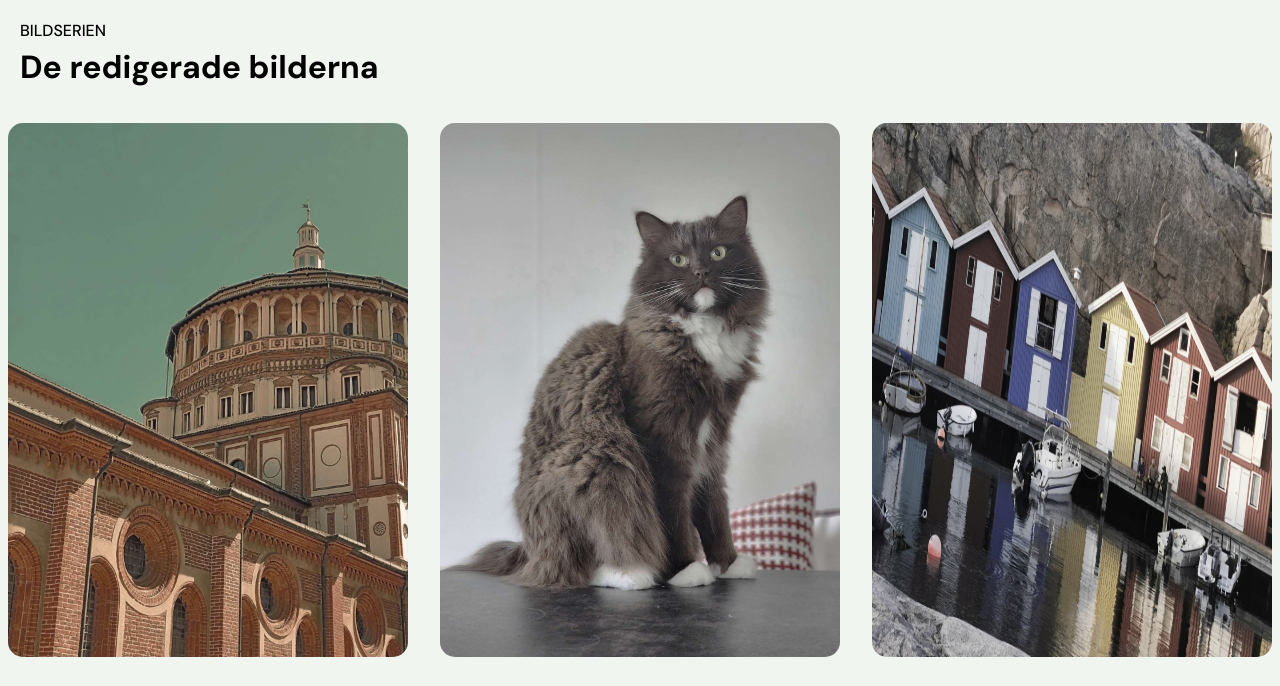
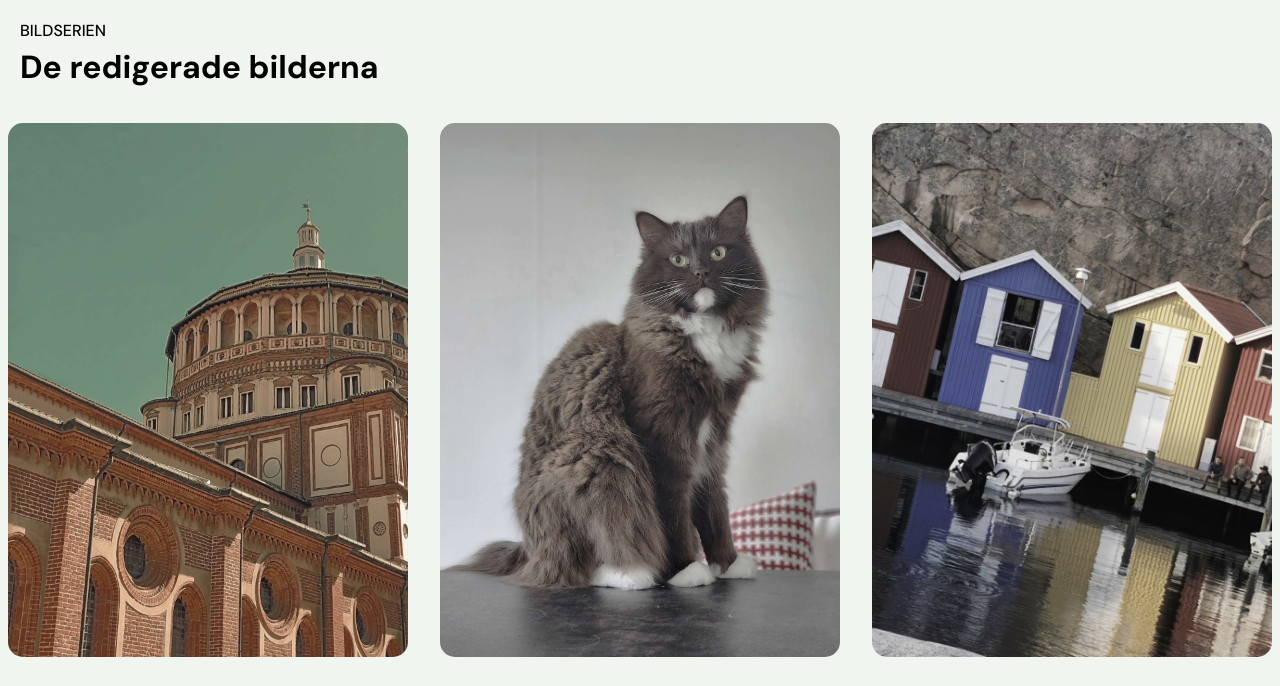
Before and after one commit to alni2600/DT200G-Laboration-1.2-Alexandra-Nilsson, a plain HTML site: page index.html in a window 1280 px wide. Shown: the part 1100-1786 px from the top of the page. Drawn offline with Linux system fonts and the light colour scheme.

Commit message:
ändrat (tillbaka till?) object-fit: cover; för startsidan

```diff
--- a/css/style.css
+++ b/css/style.css
@@ -177,6 +177,10 @@ header a, footer a {
     padding-top: 2em;
 }
 
+.index-img-container img {
+    object-fit: cover;
+}
+
  .page-links {
     /* behövs för att pilen ska hamna på samma rad som länk-texten */
     display: inline-flex;
```
